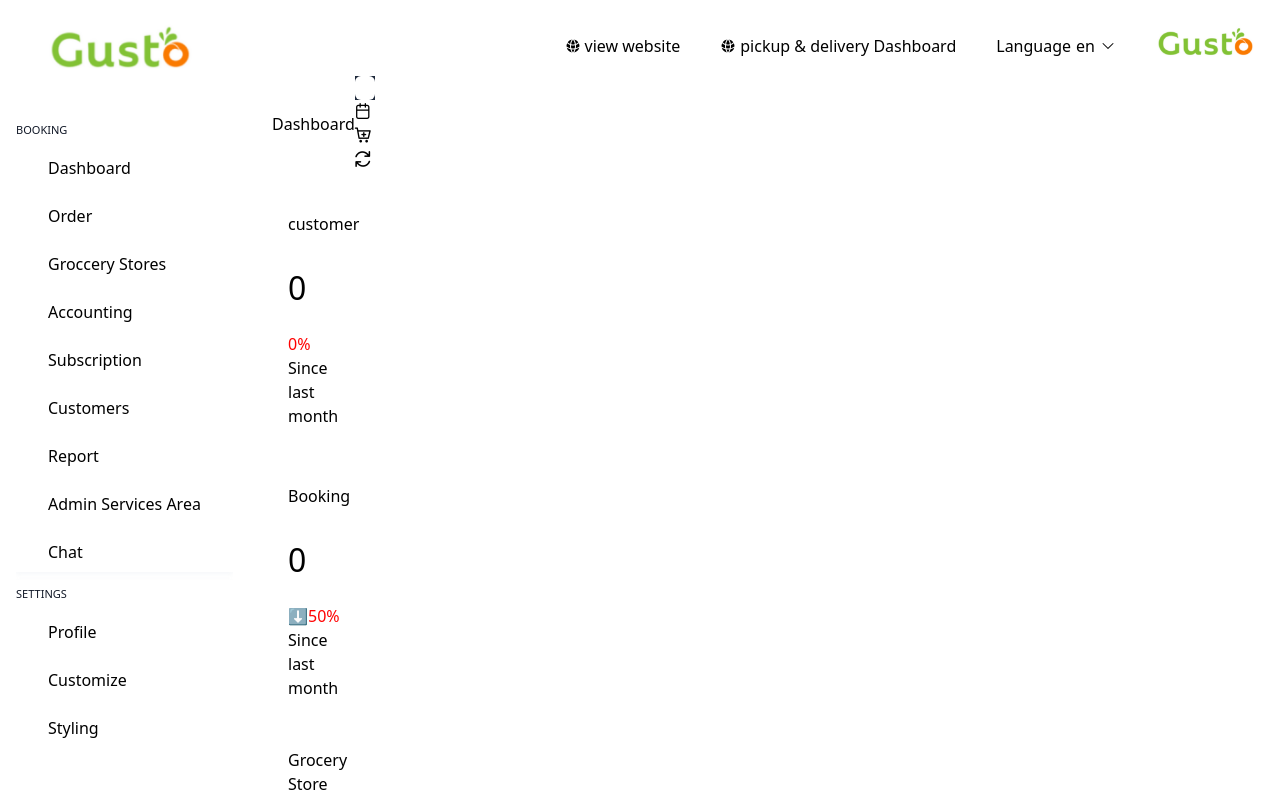
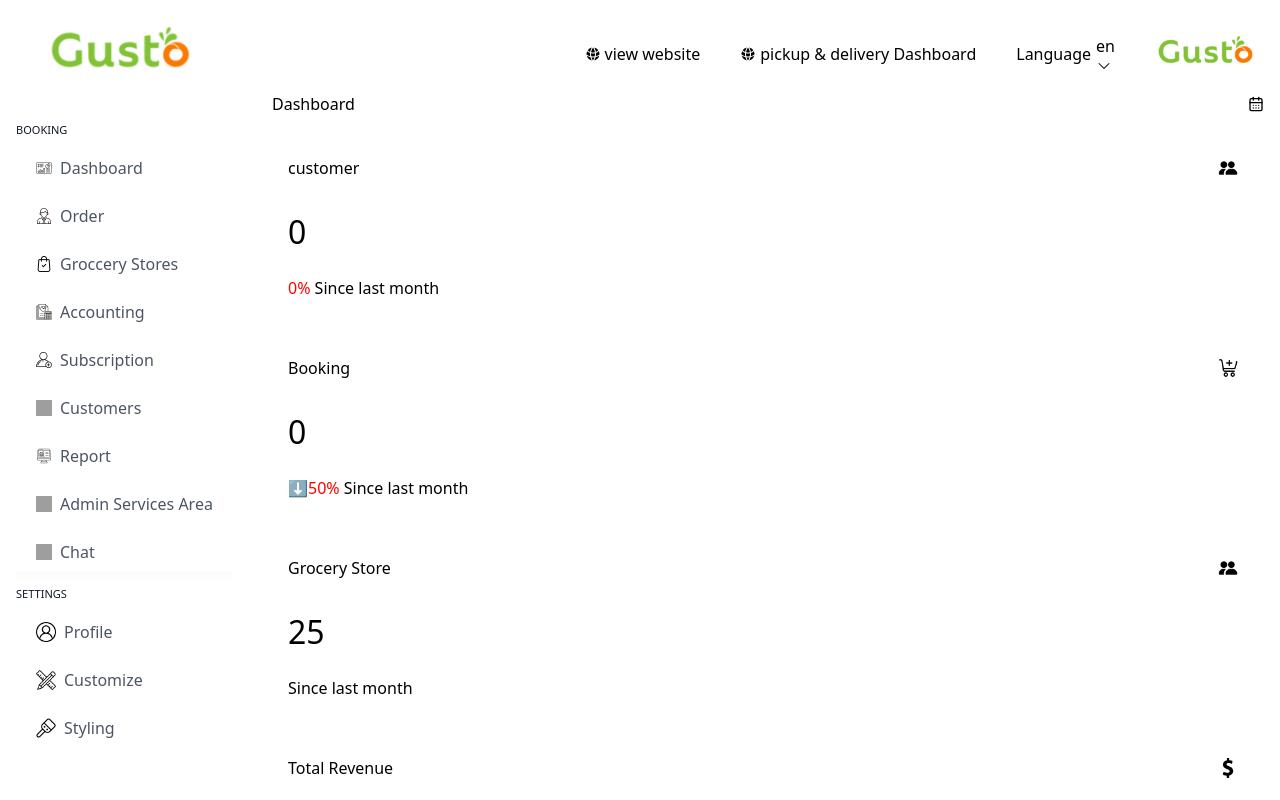
Before and after one commit to Blessino/gusto-dashboard, a React (Vite) app: page /dashboard in a window 1280 px wide. Shown: the top 800 px of the page. Built offline with nearby package versions, Linux system fonts and the light colour scheme; grey boxes are pictures that could not be loaded.

Commit message:
tailwind is added in menu

```diff
--- a/package.json
+++ b/package.json
@@ -12,8 +12,8 @@
   },
   "dependencies": {
     "chart.js": "^4.4.6",
+    "primeflex": "^3.3.1",
     "primeicons": "^7.0.0",
-    "primereact": "^10.8.4",
     "react": "^18.3.1",
     "react-dom": "^18.3.1",
     "react-icons": "^5.3.0",
--- a/src/App.jsx
+++ b/src/App.jsx
@@ -2,6 +2,7 @@ import { BrowserRouter, Navigate, Route, Routes } from "react-router-dom";
 import AppLayout from "./ui/AppLayout";
 import Dashboard from "./ui/Dashboard";
 import Order from "./ui/Order";
+
 
 function App() {
   return (
--- a/src/data/MenuData.js
+++ b/src/data/MenuData.js
@@ -3,116 +3,116 @@
 export const Booking = [
   {
     title: 'Dashboard',
-    icon: '/public/dashboard.png' ,
+    icon: '/dashboard.png' ,
   },
   {
     title: 'Order',
-    icon: '/public/businessman.png',
+    icon: '/businessman.png',
   },
   {
     title: 'Groccery Stores',
-    icon: '/public/shopping-bag.png',
+    icon: '/shopping-bag.png',
   },
   {
     title: 'Accounting',
-    icon: '/public/budget.png',
+    icon: '/budget.png',
   },
 
   {
     title: 'Subscription',
-    icon: '/public/user-add.png',
+    icon: '/user-add.png',
   },
   {
     title: 'Customers',
-    icon: '/public/people.png',
+    icon: '/people.png',
   },
   {
     title: 'Report',
-    icon: '/public/statisctics.png',
+    icon: '/statisctics.png',
   },
   {
     title: 'Admin Services Area',
-    icon: '/public/people.png',
+    icon: '/people.png',
   },
   {
     title: 'Chat',
-    icon: '/public/cloud.png',
+    icon: '/cloud.png',
   },
 ];
 
 export const Settings = [
   {
     title: "Profile",
-    icon: "/public/user.png",
+    icon: "/user.png",
   },
   {
     title: "Customize",
-    icon: "/public/school-material.png",
+    icon: "/school-material.png",
   },
   {
     title: "Styling",
-    icon: "/public/brush.png",
+    icon: "/brush.png",
   },
   {
     title: "CMS",
-    icon: "/public/computer.png",
+    icon: "/computer.png",
   },
   {
     title: "Catalog",
-    icon: "/public/catalogue.png",
+    icon: "/catalogue.png",
   },
   {
     title: "Configurations",
-    icon: "/public/settings-config.png",
+    icon: "/settings-config.png",
   },
   {
     title: "Tax",
-    icon: "/public/tax-free.png",
+    icon: "/tax-free.png",
   },
   {
     title: "Payment Options",
-    icon: "/public/payment.png",
+    icon: "/payment.png",
   },
   {
     title: "Manage Delivery",
-    icon: "/public/delivery.png",
+    icon: "/delivery.png",
   },
   {
     title: "Manage Roles",
-    icon: "/public/user.png",
+    icon: "/user.png",
   },
   {
     title: "Cache Contorls",
-    icon: "/public/user.png",
+    icon: "/user.png",
   },
 ];
 
 export const Marketing = [
   {
     title: "Banners",
-    icon: "/public/brush.png",
+    icon: "/brush.png",
   },
   {
     title: "Promo Code",
-    icon: "/public/promo-code.png",
+    icon: "/promo-code.png",
   },
   {
     title: "Loyality Card",
-    icon: "/public/card.png",
+    icon: "/card.png",
   },
   {
     title: "Campaing",
-    icon: "/public/star.png",
+    icon: "/star.png",
   },
 ];
 
 export const Extra = [
   {
     title: "Tools",
-    icon: "/public/setting.png",
+    icon: "/setting.png",
   },
   {
     title: "DB Aduit Logs",
-    icon: "/public/tax-free.png",
+    icon: "/tax-free.png",
   },
 ];
--- a/src/main.jsx
+++ b/src/main.jsx
@@ -1,18 +1,10 @@
-import { StrictMode } from "react";
-import { createRoot } from "react-dom/client";
-import "./index.css";
-import App from "./App.jsx";
+import { StrictMode } from 'react';
+import { createRoot } from 'react-dom/client';
+import './index.css';
+import App from './App.jsx';
 
-import "primeicons/primeicons.css";
-import { PrimeReactProvider } from 'primereact/api';
-// import "primeflex/primeflex.css";
-import "primereact/resources/primereact.css";
-import "primereact/resources/themes/lara-light-indigo/theme.css";
-
-createRoot(document.getElementById("root")).render(
+createRoot(document.getElementById('root')).render(
   <StrictMode>
-    <PrimeReactProvider>
-      <App />
-    </PrimeReactProvider>
-  </StrictMode>
+    <App />
+  </StrictMode>,
 );
--- a/src/ui/Calender.jsx
+++ /dev/null
@@ -1,13 +0,0 @@
-import React, { useState } from "react";
-// import "./calender.css"
-import { Calendar } from "primereact/calendar";
-
-export default function Calender() {
-  const [date, setDate] = useState(null);
-
-  return (
-    <>
-      <Calendar className="calender bg-slate-800 text-slate-500 w-5" />
-    </>
-  );
-}
--- a/src/ui/Dashboard.jsx
+++ b/src/ui/Dashboard.jsx
@@ -1,18 +1,15 @@
-import Calender from "./Calender";
-import Card from "./Card";
-import VerticalBar from "./VerticalBar";
-// import "./dashboard.css";
-
-
+import { LuCalendarDays } from 'react-icons/lu';
+import Card from './Card';
 
 function Dashboard() {
   return (
-    <div className="w-4 ">
-      <section className="flex justify-between items-center">
+    <div className=" ">
+      <section className="flex items-center justify-between">
         <h4>Dashboard</h4>
-        <div>
-          <Calender />
-          <span className="pi pi-calendar pi-icon "></span>
+        <div className="">
+          <span>
+            <LuCalendarDays />
+          </span>
           <span className="pi pi-cart-plus pi-icon"></span>
           <span className="pi pi-sync pi-icon"></span>
         </div>
@@ -22,47 +19,47 @@ function Dashboard() {
           <div className="card__body">
             <Card
               title="customer"
-              iconPath="./public/group.png"
+              iconPath="/group.png"
               count="0"
               reportNum="0%"
             />
             <Card
               title="Booking"
-              iconPath="./public/cart.png"
+              iconPath="/cart.png"
               count="0"
               reportNum="⬇50%"
             />
             <Card
               title="Grocery Store"
-              iconPath="./public/group.png"
+              iconPath="/group.png"
               count="25"
             />
           </div>
           <div className="card__body">
             <Card
               title="Total Revenue"
-              iconPath="./public/dollar-symbol.png"
+              iconPath="/dollar-symbol.png"
               countIcon="pi pi-indian-rupee"
               count="0"
               reportNum="⬇64.74%"
             />
             <Card
               title="Total Sold Product"
-              iconPath="./public/dollar-symbol.png"
+              iconPath="/dollar-symbol.png"
               count="0"
             />
             <Card
               title="Products"
-              iconPath="./public/trending.png"
+              iconPath="/trending.png"
               countIcon="pi pi-plus"
               count="0"
               reportNum="⬇64.74%"
             />
-            <Card title="Manager" iconPath="./public/group.png" count="0" />
+            <Card title="Manager" iconPath="/group.png" count="0" />
           </div>
         </section>
 
-        <VerticalBar />
+
       </div>
     </div>
   );
--- a/src/ui/Dropdown.jsx
+++ b/src/ui/Dropdown.jsx
@@ -1,5 +1,6 @@
 import React, { useState } from "react";
 import "../ui/dropdown.css";
+import { HiChevronDown } from "react-icons/hi2";
 
 function Dropdown() {
   const [isOpen, setIsOpen] = useState(false);
@@ -11,7 +12,7 @@ function Dropdown() {
   return (
     <div className="dropdown">
       <button onClick={toggleDropdown} className="dropdown-toggle">
-        en
+        en <HiChevronDown />
       </button>
       {isOpen && (
         <ul className="dropdown-menu">
--- a/src/ui/Header.jsx
+++ b/src/ui/Header.jsx
@@ -28,7 +28,7 @@ function Header() {
         </a>
         <a href="#" className=" flex items-center justify-between gap-1 hover:text-teal-400">
           Language
-          <Dropdown /> <HiChevronDown />
+          <Dropdown />
         </a>
         <figure className="fig__logo-head">
           <Logo />
--- a/src/ui/Sidebar.jsx
+++ b/src/ui/Sidebar.jsx
@@ -2,13 +2,14 @@ import React from "react";
 import Logo from "../ui/Logo";
 import MainNav from "./mainNav";
 import "./sidebar.css"
-import "./logo.css"
+// import "./logo.css"
 
 
 function Sidebar() {
   return (
     <>
-      <aside className="aside__sidebar">
+      <aside className="fixed w-80
+      ">
         <figure className="fig__logo-nav">
           <Logo />
         </figure>
--- a/src/ui/VerticalBar.jsx
+++ /dev/null
@@ -1,76 +0,0 @@
-import React, { useState, useEffect } from "react";
-import { Chart } from "primereact/chart";
-
-export default function VerticalBar() {
-  const [chartData, setChartData] = useState({});
-  const [chartOptions, setChartOptions] = useState({});
-
-  useEffect(() => {
-    const documentStyle = getComputedStyle(document.documentElement);
-    const textColor = documentStyle.getPropertyValue("--text-color");
-    const textColorSecondary = documentStyle.getPropertyValue(
-      "--text-color-secondary"
-    );
-    const surfaceBorder = documentStyle.getPropertyValue("--surface-border");
-    const data = {
-      labels: ["January", "February", "March", "April", "May", "June", "July"],
-      datasets: [
-        {
-          label: "My First dataset",
-          backgroundColor: documentStyle.getPropertyValue("--blue-500"),
-          borderColor: documentStyle.getPropertyValue("--blue-500"),
-          data: [65, 59, 80, 81, 56, 55, 40],
-        },
-        // {
-        //   label: "My Second dataset",
-        //   backgroundColor: documentStyle.getPropertyValue("--pink-500"),
-        //   borderColor: documentStyle.getPropertyValue("--pink-500"),
-        //   data: [28, 48, 40, 19, 86, 27, 90],
-        // },
-      ],
-    };
-    const options = {
-      maintainAspectRatio: false,
-      aspectRatio: 0.8,
-      plugins: {
-        legend: {
-          labels: {
-            fontColor: textColor,
-          },
-        },
-      },
-      scales: {
-        x: {
-          ticks: {
-            color: textColorSecondary,
-            font: {
-              weight: 500,
-            },
-          },
-          grid: {
-            display: false,
-            drawBorder: false,
-          },
-        },
-        y: {
-          ticks: {
-            color: textColorSecondary,
-          },
-          grid: {
-            color: surfaceBorder,
-            drawBorder: false,
-          },
-        },
-      },
-    };
-
-    setChartData(data);
-    setChartOptions(options);
-  }, []);
-
-  return (
-    <div className="card">
-      <Chart type="bar" data={chartData} options={chartOptions} />
-    </div>
-  );
-}
--- a/src/ui/calender.css
+++ /dev/null
@@ -1,8 +0,0 @@
-.calender{
-    width: 350px;
-    height: 40px;
-    background: #f5f6f8;
-    color:#6c757d ;
-    border: none;
-    border-radius: 10px;
-}
--- a/src/ui/mainNav.jsx
+++ b/src/ui/mainNav.jsx
@@ -5,21 +5,20 @@ import { Booking, Settings, Marketing, Extra } from '../data/MenuData';
 //
 function MainNav() {
   return (
-    <nav className="scrollbar-thin scrollbar-track-transparent scrollbar-thumb-gray-200 fixed h-[80vh] overflow-x-hidden overflow-y-scroll">
+    <nav className="fixed h-[80vh] overflow-x-hidden overflow-y-scroll scrollbar-thin scrollbar-track-transparent scrollbar-thumb-gray-200 text-gray-600">
       <ul className="shadow-[0px_2px_5px_0px_rgba(203,213,225,0.2)]">
         <label className="text-[0.69rem] font-light uppercase text-gray-900">
           Booking
         </label>
         {Booking.map((item) => {
           return (
-            <li
-              key={item.title}
-              className="hover:bg-link-hover hover:text-link-hover mx-4 my-2 flex list-none items-center justify-start gap-2 p-2 px-4 py-2 transition-all duration-200 ease-in-out hover:translate-x-1 hover:cursor-pointer hover:rounded-md hover:bg-blue-100 hover:text-teal-400"
-            >
-              <NavLink to={item.title}>
-                {/* <span className="nav__icon">
-                  <img src={item.icon} alt={item.title} />
-                </span> */}
+            <li key={item.title} className="list-none">
+              <NavLink
+                to={item.title}
+                className="mx-1 my-2 px-4 py-2 flex items-center justify-start gap-2 transition-all duration-200 ease-in-out hover:translate-x-1 hover:cursor-pointer hover:rounded-md hover:bg-blue-100 hover:text-teal-400"
+              >
+                <img src={item.icon} alt={item.title} className="h-4 w-4" />
+
                 <span className="nav__list-title">{item.title}</span>
               </NavLink>
             </li>
@@ -34,12 +33,15 @@ function MainNav() {
           return (
             <li
               key={item.title}
-              className="hover:bg-link-hover hover:text-link-hover mx-4 my-2 flex list-none items-center justify-start gap-2 p-2 px-4 py-2 transition-all duration-200 ease-in-out hover:translate-x-1 hover:cursor-pointer hover:rounded-md hover:bg-blue-100 hover:text-teal-400"
+              className="list-none "
             >
-              <NavLink to={item.title}>
-                {/* <span className="nav__icon">
-                <img src={item.icon} alt={item.title} />
-              </span> */}
+              <NavLink
+                to={item.title}
+                className="mx-1 my-2 flex items-center justify-start gap-2 px-4 py-2 transition-all duration-200 ease-in-out hover:translate-x-1 hover:cursor-pointer hover:rounded-md hover:bg-blue-100 hover:text-teal-400"
+              >
+                <span className="h-5 w-5">
+                  <img src={item.icon} alt={item.title} />
+                </span>
                 <span>{item.title}</span>
               </NavLink>
             </li>
@@ -54,12 +56,15 @@ function MainNav() {
           return (
             <li
               key={item.title}
-              className="hover:bg-link-hover hover:text-link-hover mx-4 my-2 flex list-none items-center justify-start gap-2 p-2 px-4 py-2 transition-all duration-200 ease-in-out hover:translate-x-1 hover:cursor-pointer hover:rounded-md hover:bg-blue-100 hover:text-teal-400"
+              className=" list-none "
             >
-              <NavLink to={item.title}>
-                {/* <span className="nav__icon">
+              <NavLink
+                to={item.title}
+                className="mx-1 my-2 flex items-center justify-start gap-2 px-4 py-2 transition-all duration-200 ease-in-out hover:translate-x-1 hover:cursor-pointer hover:rounded-md hover:bg-blue-100 hover:text-teal-400"
+              >
+                <span className="h-5 w-5" >
                   <img src={item.icon} alt={item.title} />
-                </span> */}
+                </span>
                 <span>{item.title}</span>
               </NavLink>
             </li>
@@ -74,12 +79,15 @@ function MainNav() {
           return (
             <li
               key={item.title}
-              className="hover:bg-link-hover hover:text-link-hover mx-4 my-2 flex list-none items-center justify-start gap-2 p-2 px-4 py-2 transition-all duration-200 ease-in-out hover:translate-x-1 hover:cursor-pointer hover:rounded-md hover:bg-blue-100 hover:text-teal-400"
+              className=" list-none"
             >
-              <NavLink to={item.title}>
-                {/* <span className="nav__icon">
+              <NavLink
+                to={item.title}
+                className="mx-1 my-2 flex items-center justify-start gap-2 px-4 py-2 transition-all duration-200 ease-in-out hover:translate-x-1 hover:cursor-pointer hover:rounded-md hover:bg-blue-100 hover:text-teal-400"
+              >
+                <span className="h-5 w-5">
                   <img src={item.icon} alt={item.title} />
-                </span> */}
+                </span>
                 <span className="nav__item-title">{item.title}</span>
               </NavLink>
             </li>
```
Also changed, not shown: 1 other file (tests, documents, lock files or other folders).
